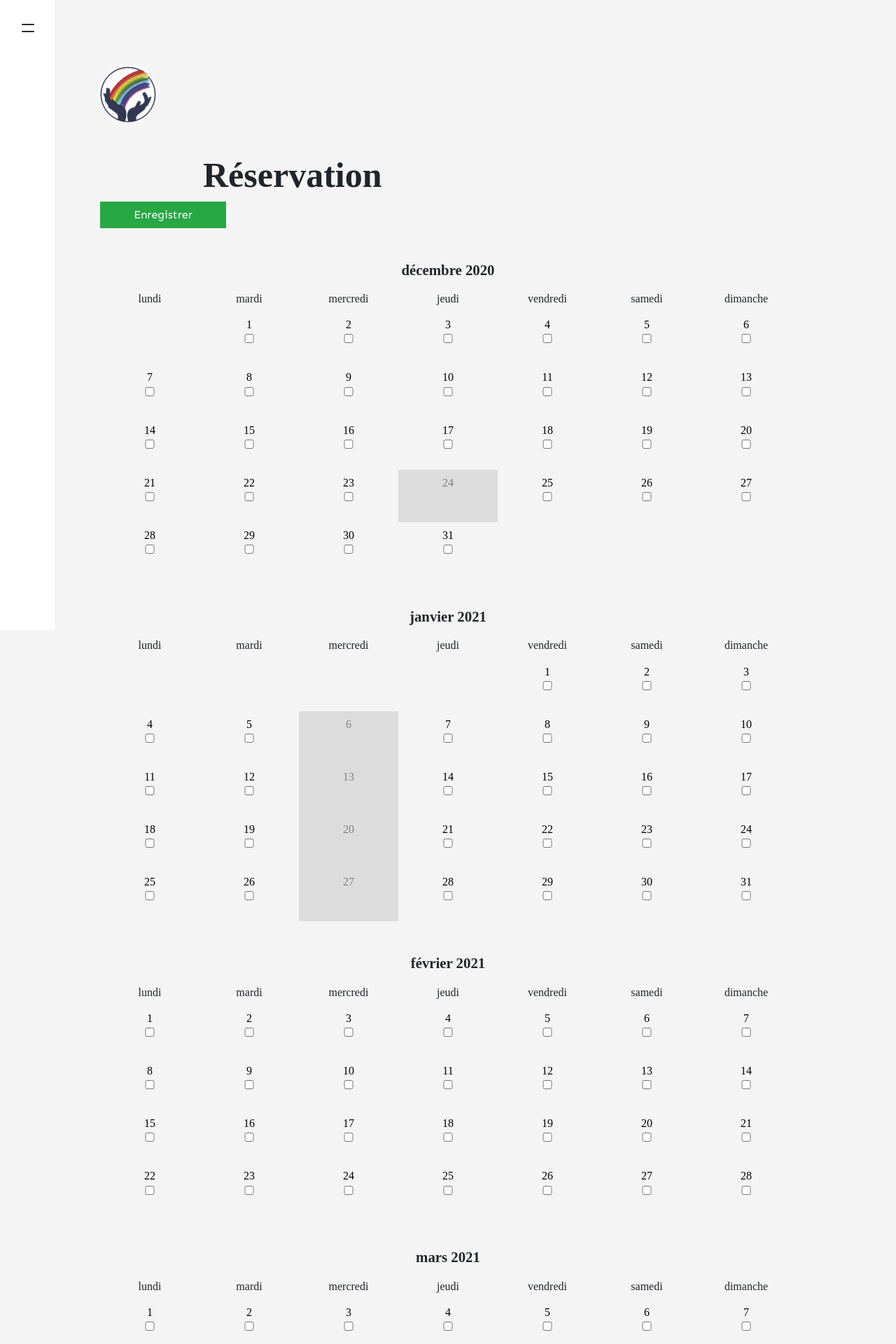
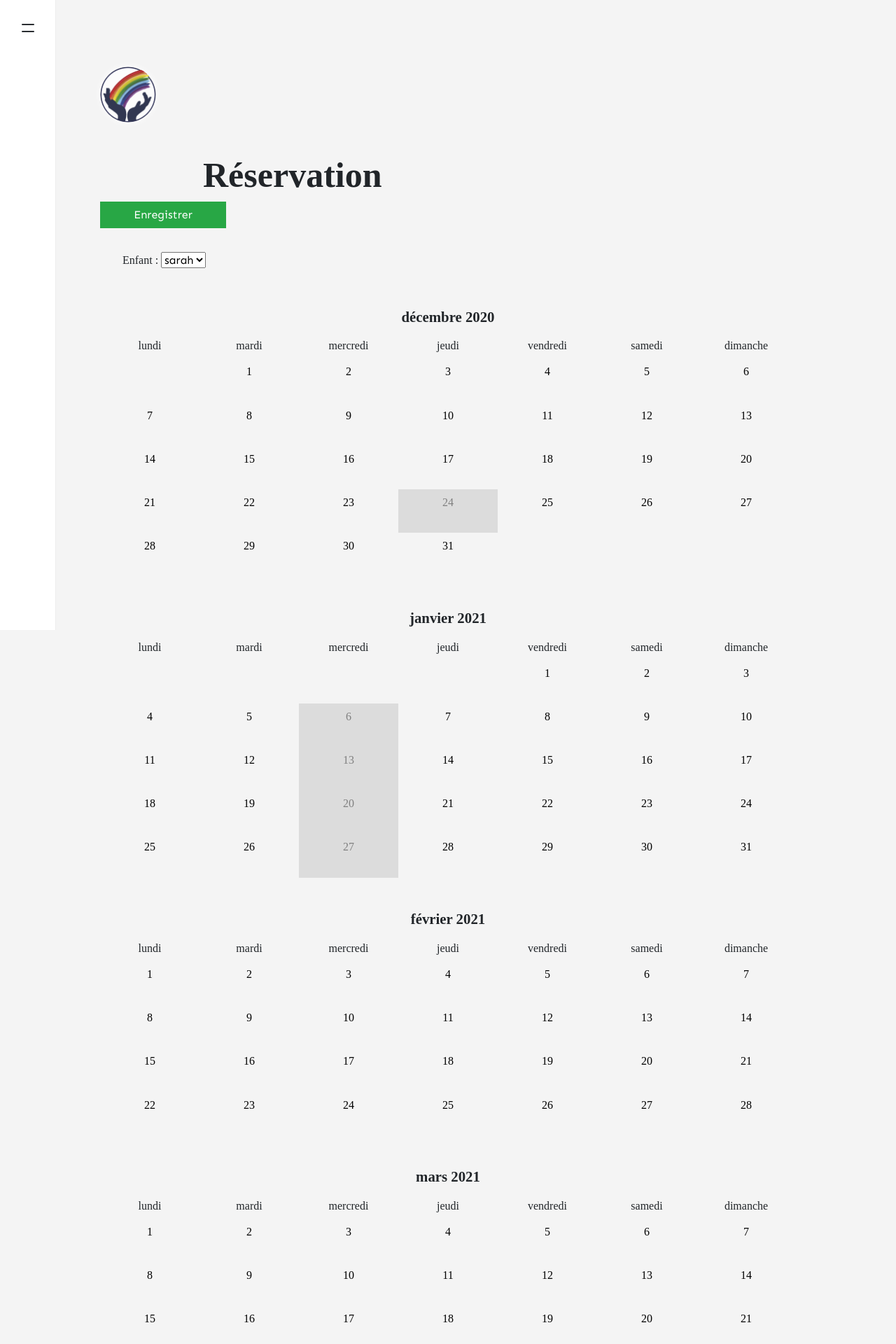
Before and after one commit to violay-rainbow-school/violay-rainbow-school.github.io, a Jekyll site: the page built from _pages/reservation.md, in a window 1280 px wide. Shown: the top 1920 px of the page at 70% size. Built offline with Jekyll 4.4.1, drawn with Linux system fonts in a browser that asks for light colours; nearby versions of some CDN libraries; some web fonts are replaced; comment, search, counter and statistics services are not loaded.

Commit message:
use div again instead of checkboxes

```diff
--- a/_layouts/reservation.html
+++ b/_layouts/reservation.html
@@ -11,9 +11,21 @@ layout: default
 <!-- Flash messages -->
 <div id="flash"></div>
 
-<!-- Display monthly calendar -->
 <form action="#" id="calendar-form">
     <button class="btn btn-success" type="submit">Enregistrer</button>
+
+    <!-- Select child -->
+    <div class="calendar-child">
+        <label for="child-select">Enfant :</label>
+
+        <select name="child-select" id="child-select">
+            <option value="sarah">sarah</option>
+            <option value="jim">jim</option>
+            <option value="jean">jean</option>
+        </select>
+    </div>
+
+    <!-- Display monthly calendar -->
     {%- for month in page.months -%}
         <div class="calendar-month" month="{{ month }}"></div>
     {%- endfor -%}
--- a/assets/css/calendar.css
+++ b/assets/css/calendar.css
@@ -3,6 +3,10 @@
     margin: 0 auto;
     display: grid;
     grid-template-columns: repeat(7, 1fr);
+}
+
+.calendar-child {
+    margin: 2em;
 }
 
 .month-name {
@@ -28,7 +32,7 @@
     color: black;
 }
 
-.selected {
+.selected-date {
     background-color: skyblue;
     color: blanchedalmond;
 }
--- a/assets/js/calendar/calendar.js
+++ b/assets/js/calendar/calendar.js
@@ -77,12 +77,18 @@ function createMonthCalendar(properties) {
 
     // Draw calendar
     dates.map((date) => {
-        const checkbox = isSchoolOpen(date)
-            ? `<input class="day-checkbox" type="checkbox" value="${year}-${month + 1}-${date.getDate()}" name="selectedDates[]">`
-            : '';
         calendarElement.insertAdjacentHTML(
             'beforeend',
-            `<div class="day ${isSchoolOpen(date) ? 'school-open' : 'school-closed'}"><span class="day-number">${date.getDate()}</span>${checkbox}</div>`
+            `<div class="day ${
+                isSchoolOpen(date) ? 'school-open' : 'school-closed'
+            }" full-date="${year}-${month + 1}-${date.getDate()}">${date.getDate()}</div>`
         );
     });
+
+    // Select dates
+    calendarElement.querySelectorAll('.school-open').forEach((openDay) => {
+        openDay.addEventListener('click', function (event) {
+            this.classList.toggle('selected-date')
+        });
+    });
 }
```
Also changed, not shown: other parts of _layouts/reservation.html (+2 -2 lines).
